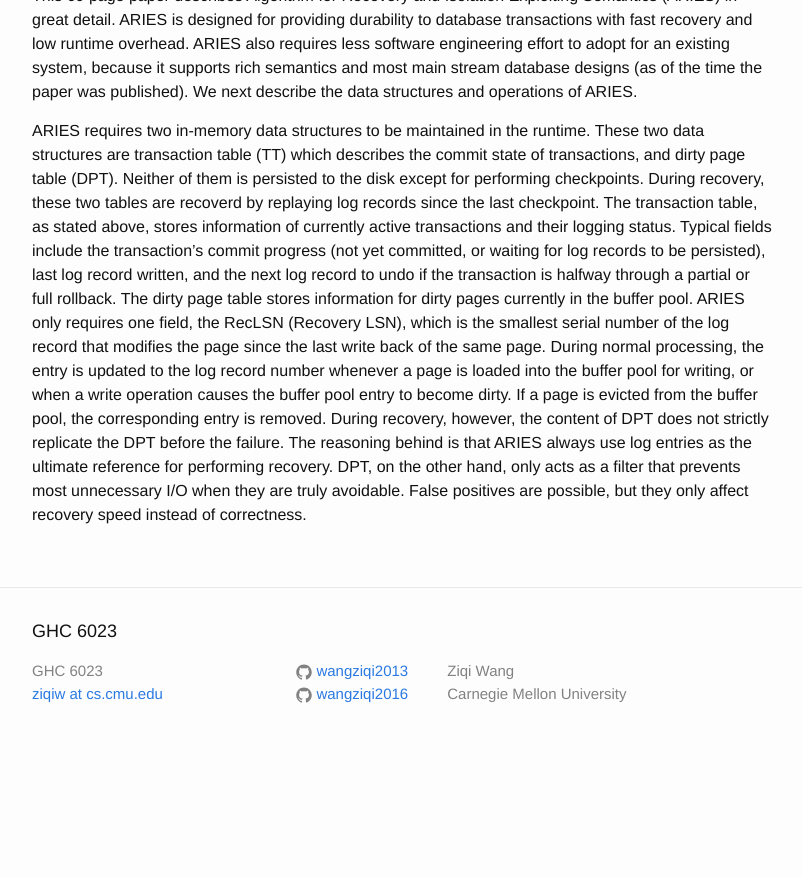
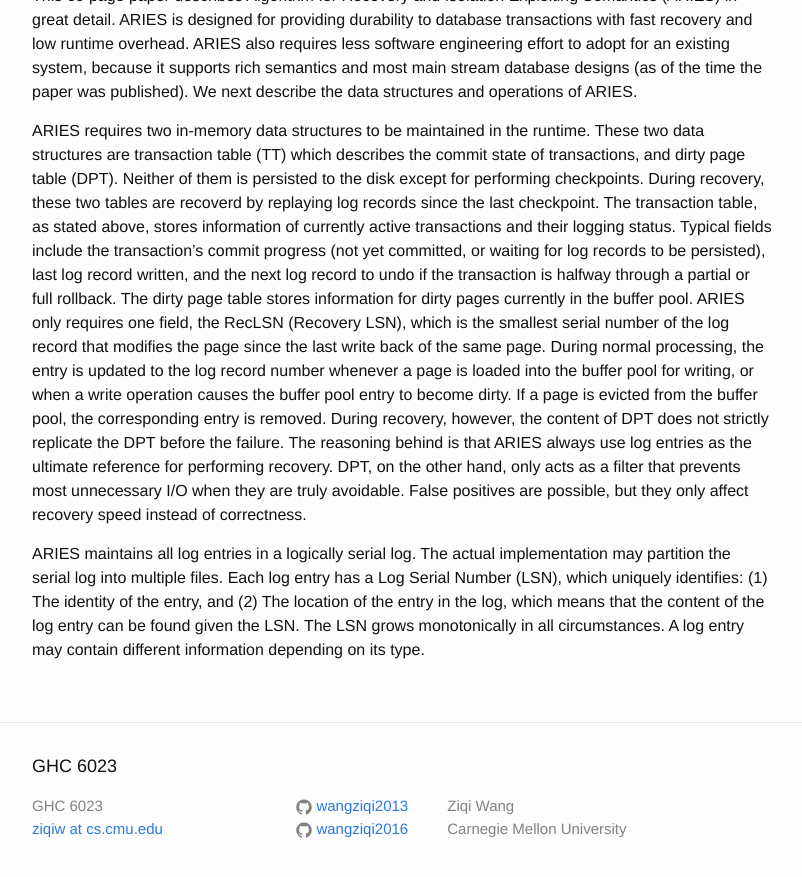
Before and after one commit to wangziqi2013/wangziqi2013.github.io, a Jekyll site: the page built from _posts/2019-01-31-aries.markdown, in a window 1280 px wide and 900 px high, scrolled down 616 px. Shown: the top 877 px of the window, without its empty margins (238-1040 px from the left). Built offline with Jekyll 4.4.1, drawn with Linux system fonts in a browser that asks for light colours; before the commit the page ends 1381 px from its top, so only the background shows below that.

Commit message:
Adding log fields

```diff
--- a/_posts/2019-01-31-aries.markdown
+++ b/_posts/2019-01-31-aries.markdown
@@ -34,3 +34,8 @@ however, the content of DPT does not strictly replicate the DPT before the failu
 always use log entries as the ultimate reference for performing recovery. DPT, on the other hand, only acts as a filter
 that prevents most unnecessary I/O when they are truly avoidable. False positives are possible, but they only affect
 recovery speed instead of correctness.
+
+ARIES maintains all log entries in a logically serial log. The actual implementation may partition the serial log into
+multiple files. Each log entry has a Log Serial Number (LSN), which uniquely identifies: (1) The identity of the entry, and
+(2) The location of the entry in the log, which means that the content of the log entry can be found given the LSN.
+The LSN grows monotonically in all circumstances. A log entry may contain different information depending on its type.
```
